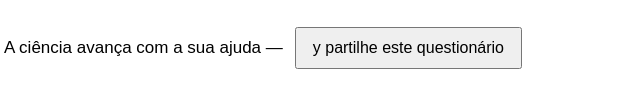
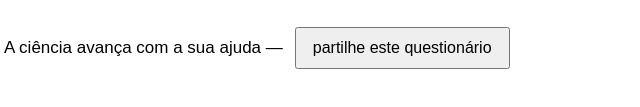
Before and after one commit to RuiBrunoSantos/end-page-inquerito, a plain HTML site: page index.html in a window 1280 px wide. Shown: the part 601-708 px from the top of the page, 286-926 px from the left. Drawn offline with Linux system fonts and the light colour scheme.

Commit message:
index.html

```diff
--- a/index.html
+++ b/index.html
@@ -22,7 +22,7 @@
 
     <div style="margin-top: 30px; display: flex; align-items: center; gap: 12px; flex-wrap: wrap;">
       <p style="margin: 0;">A ciência avança com a sua ajuda —</p>
-      <button onclick="shareInquerito()" style="padding: 10px 16px; font-size: 16px; cursor: pointer;">y partilhe este questionário</button>
+      <button onclick="shareInquerito()" style="padding: 10px 16px; font-size: 16px; cursor: pointer;">partilhe este questionário</button>
     </div>
   <script>
     function shareInquerito() {
```
